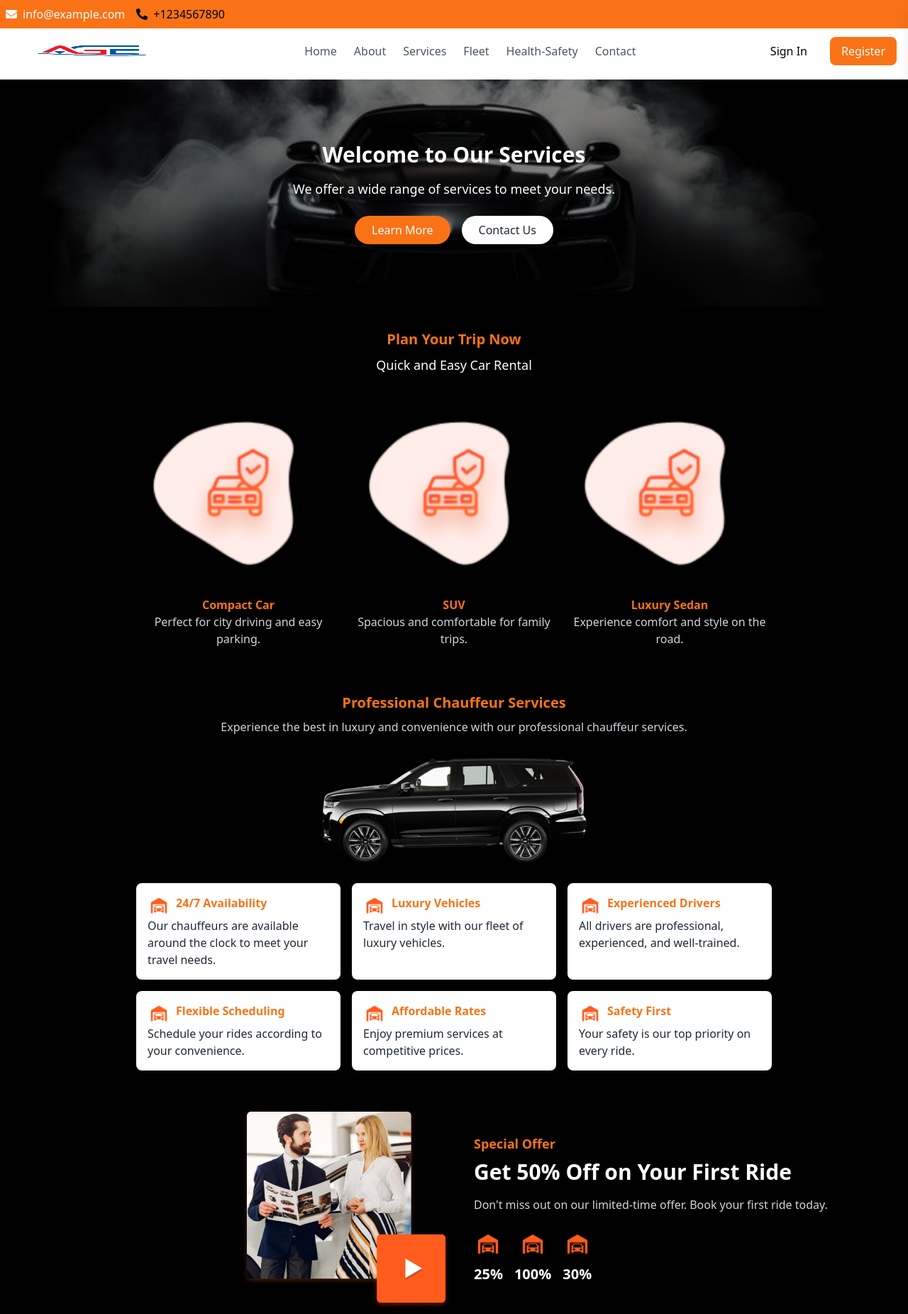
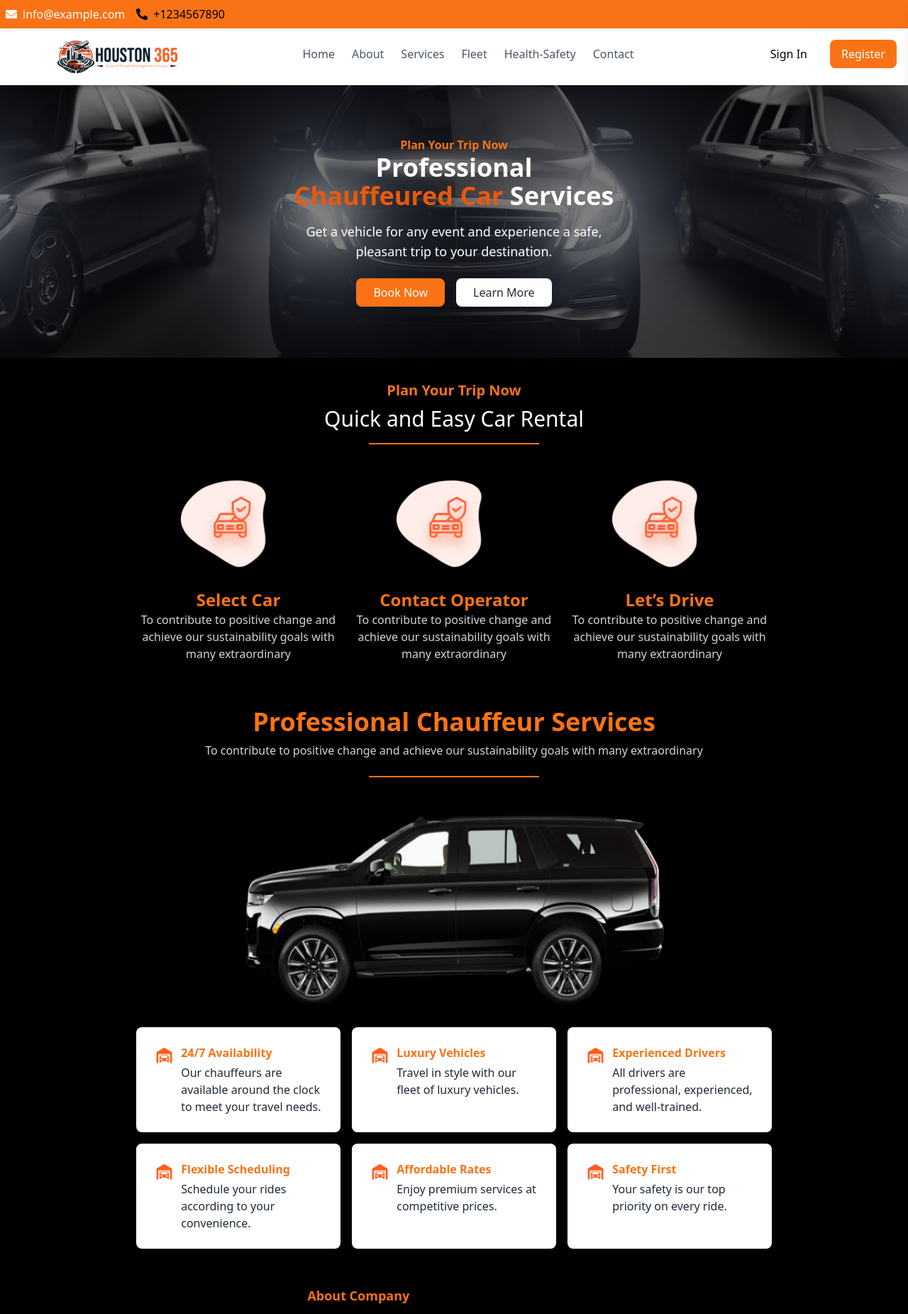
Before and after one commit to jawad114/Houston, a React (Create React App) app: page /home in a window 1280 px wide. Shown: the top 1851 px of the page at 71% size. Built offline with nearby package versions, Linux system fonts and the light colour scheme.

Commit message:
responsiveness

```diff
--- a/src/components/Navbar.tsx
+++ b/src/components/Navbar.tsx
@@ -22,7 +22,7 @@ const Navbar: React.FC<NavbarProps> = ({ brandName, imageSrcPath, navItems, cont
   };
 
   return (
-    <div className="bg-white shadow-md p-4 relative">
+    <div className="bg-white shadow-md p-4  sticky top-0 z-50">
       {/* Top Contact Info Bar */}
       {contactInfo && (
         <div className="bg-orange-500 w-full p-2 flex items-center justify-center md:justify-start absolute top-0 left-0 right-0 z-10">
@@ -41,7 +41,7 @@ const Navbar: React.FC<NavbarProps> = ({ brandName, imageSrcPath, navItems, cont
       <nav className="mt-8 flex justify-between items-center relative z-20">
         {/* Brand Logo */}
         <Link to="/">
-          <img src={`${process.env.PUBLIC_URL}/assets/logo.jpg`} alt={brandName} className="h-12 w-60" />
+          <img src={`${process.env.PUBLIC_URL}/assets/logo.png`} alt={brandName} className="h-12 mt-2 w-50 ml-16" />
         </Link>
 
         {/* Hamburger Menu Button for Small Screens */}
--- a/src/pages/Home.tsx
+++ b/src/pages/Home.tsx
@@ -29,19 +29,20 @@ const HomePage: React.FC = () => {
     <div className="min-h-screen bg-black-100 relative flex flex-col items-center">
       <div className="relative w-full">
         <img
-          src={`${process.env.PUBLIC_URL}/assets/car.jpg`}
+          src={`${process.env.PUBLIC_URL}/assets/home.png`}
           alt="Car"
-          className="w-full h-80 object-cover"
+          className="w-full h-96  object-cover"
         />
         <div className="absolute inset-0 flex flex-col items-center justify-center text-white bg-black bg-opacity-50 p-4">
-          <h2 className="text-3xl font-bold mb-4 text-center">Welcome to Our Services</h2>
-          <p className="text-lg mb-6 text-center">We offer a wide range of services to meet your needs.</p>
+          <p className='text-orange-500 text-center font-semibold'>Plan Your Trip Now</p>
+          <h2 className="text-4xl font-bold mb-4 text-center">Professional <br /> <span  className='text-orange-600'>Chauffeured Car </span>Services</h2>
+          <p className="text-lg mb-6 text-center">Get a vehicle for any event and experience a safe, <br /> pleasant trip to your destination.</p>
           <div className="flex flex-wrap justify-center gap-4">
-            <button className="bg-orange-500 text-white px-6 py-2 rounded-full hover:bg-orange-600 transition duration-300">
+            <button className="bg-orange-500 text-white px-6 py-2 rounded-lg hover:bg-orange-600 transition duration-300">
+              Book Now
+            </button>
+            <button className="bg-white text-gray-800 px-6 py-2 rounded-lg hover:bg-gray-100 transition duration-300">
             Learn More
-            </button>
-            <button className="bg-white text-gray-800 px-6 py-2 rounded-full hover:bg-gray-100 transition duration-300">
-              Contact Us
             </button>
           </div>
         </div>
@@ -49,22 +50,23 @@ const HomePage: React.FC = () => {
 
       <div className="bg-black text-white p-8 w-full">
         <h3 className="text-orange-500 text-xl font-semibold mb-2 text-center">Plan Your Trip Now</h3>
-        <h4 className="text-lg mb-4 text-center">Quick and Easy Car Rental</h4>
+        <h4 className="text-3xl mb-4 text-center">Quick and Easy Car Rental</h4>
+        <div className='border-t-2 border-orange-500 mt-3 w-60 mx-auto'></div>
         <div className="grid grid-cols-1 sm:grid-cols-2 md:grid-cols-3 gap-4 mx-auto max-w-4xl">
-          {['Compact Car', 'SUV', 'Luxury Sedan'].map((car, index) => (
+          {['Select Car', 'Contact Operator', 'Let’s Drive'].map((car, index) => (
             <div key={index} className="text-center max-w-xs mx-auto">
               <img
                 src={`${process.env.PUBLIC_URL}/assets/sm.png`}
                 alt={car}
-                className="w-full h-auto"
+                className="ml-12 mt-5 h-auto"
               />
-              <h5 className="text-orange-500 font-bold mt-2">{car}</h5>
+              <h5 className="text-2xl text-orange-500 font-bold mt-2">{car}</h5>
               <p className="text-gray-300">
-                {car === 'Compact Car'
-                  ? 'Perfect for city driving and easy parking.'
-                  : car === 'SUV'
-                  ? 'Spacious and comfortable for family trips.'
-                  : 'Experience comfort and style on the road.'}
+                {car === 'Select Car'
+                  ? 'To contribute to positive change and achieve our sustainability goals with many extraordinary'
+                  : car === 'Contact Operator'
+                  ? 'To contribute to positive change and achieve our sustainability goals with many extraordinary'
+                  : 'To contribute to positive change and achieve our sustainability goals with many extraordinary'}
               </p>
             </div>
           ))}
@@ -72,33 +74,55 @@ const HomePage: React.FC = () => {
       </div>
 
       <div className="bg-black text-white p-8 w-full">
-        <h3 className="text-orange-500 text-xl font-semibold mb-2 text-center">Professional Chauffeur Services</h3>
-        <p className="text-center text-gray-300 mb-6">Experience the best in luxury and convenience with our professional chauffeur services.</p>
+        <h3 className="text-orange-500 text-4xl font-semibold mb-2 text-center">Professional Chauffeur Services</h3>
+        <p className="text-center text-gray-300 mb-6">To contribute to positive change and achieve our sustainability goals with many extraordinary</p>
+        <div className='border-t-2 border-orange-500 mt-3 w-60 mx-auto mb-10'></div>
         <div className="flex justify-center mb-6">
           <img
             src={`${process.env.PUBLIC_URL}/assets/ch.png`}
             alt="Chauffeur Service"
-            className="h-40 w-96 rounded"
+            className="h-72 w-1/2 rounded"
           />
         </div>
         <div className="grid grid-cols-1 sm:grid-cols-2 md:grid-cols-3 gap-4 mx-auto max-w-4xl">
   {[{
-              title: '24/7 Availability', description: 'Our chauffeurs are available around the clock to meet your travel needs.' },
-            { title: 'Luxury Vehicles', description: 'Travel in style with our fleet of luxury vehicles.' },
-            { title: 'Experienced Drivers', description: 'All drivers are professional, experienced, and well-trained.' },
-            { title: 'Flexible Scheduling', description: 'Schedule your rides according to your convenience.' },
-            { title: 'Affordable Rates', description: 'Enjoy premium services at competitive prices.' },
-            { title: 'Safety First', description: 'Your safety is our top priority on every ride.' },
+      title: '24/7 Availability',
+      description: 'Our chauffeurs are available around the clock to meet your travel needs.'
+    },
+    {
+      title: 'Luxury Vehicles',
+      description: 'Travel in style with our fleet of luxury vehicles.'
+    },
+    {
+      title: 'Experienced Drivers',
+      description: 'All drivers are professional, experienced, and well-trained.'
+    },
+    {
+      title: 'Flexible Scheduling',
+      description: 'Schedule your rides according to your convenience.'
+    },
+    {
+      title: 'Affordable Rates',
+      description: 'Enjoy premium services at competitive prices.'
+    },
+    {
+      title: 'Safety First',
+      description: 'Your safety is our top priority on every ride.'
+    },
   ].map((service, index) => (
-            <div key={index} className="bg-white text-gray-800 p-4 rounded-lg shadow-md max-w-xs mx-auto">
+    <div key={index} className="bg-white text-gray-800 p-6 rounded-lg shadow-md max-w-xs mx-auto">
       <div className="flex items-start">
         <img src={`${process.env.PUBLIC_URL}/assets/car4.png`} alt={`Icon ${index + 1}`} className="w-8 h-8 mr-2" />
+        <div>
           <h5 className="text-orange-500 font-bold">{service.title}</h5>
+          <p className="mt-1">{service.description}</p>
         </div>
-              <p>{service.description}</p>
+      </div>
     </div>
   ))}
 </div>
+
+
       </div>
 
       <div className="bg-black text-white p-5 flex flex-col sm:flex-row items-center justify-center space-y-6 sm:space-y-0 sm:space-x-8 w-full">
@@ -106,21 +130,22 @@ const HomePage: React.FC = () => {
     <img
       src={`${process.env.PUBLIC_URL}/assets/img.png`}
       alt="Special Offer"
-      className="w-full h-auto rounded-lg"
+      className="w-full h-auto rounded-lg sm:w-full lg:w-full md:w-full"
     />
   </div>
   <div className="sm:w-2/3 text-center sm:text-left">
-    <h4 className="text-orange-500 text-lg font-semibold mb-2">Special Offer</h4>
-    <h2 className="text-3xl font-bold mb-4">Get 50% Off on Your First Ride</h2>
-    <p className="text-gray-300 mb-6">Don't miss out on our limited-time offer. Book your first ride today.</p>
-    <div className="flex flex-wrap justify-center sm:justify-start gap-4">
+    <h4 className="text-orange-500 text-lg font-semibold mb-2">About Company</h4>
+    <h2 className="text-3xl font-bold mb-4">You start the engine <br /> and your adventure begins</h2>
+    <p className="text-gray-300 mb-6">Certain but she but shyness why cottage. Guy the put instrument sir entreaties <br /> affronting. Pretended exquisite see cordially the you. Weeks quiet do vexed or <br /> whose. Motionless if no to affronting imprudence no precaution. My indulged <br /> as disposal strongly attended.</p>
+    <div className="flex justify-center items-center w-full">
   {['25%', '100%', '30%'].map((discount, index) => (
-        <div key={index} className="text-center w-1/2 sm:w-auto">
-          <img src={`${process.env.PUBLIC_URL}/assets/car4.png`} alt={`Icon ${index + 1}`} className="w-10 h-10 mx-auto mb-2" />
-          <p className="text-white text-xl font-bold">{discount}</p>
+    <div key={index} className="text-center mr-72 ">
+      <img src={`${process.env.PUBLIC_URL}/assets/car4.png`} alt={`Icon ${index + 1}`} className="w-20 h-20 mx-auto mb-2" />
+      <p className="text-white text-2xl font-bold">{discount}</p>
     </div>
   ))}
 </div>
+
   </div>
 </div>
 
```
Also changed, not shown: public/assets/home.png (added), public/assets/logo.png (added). Lines whose indentation alone changed are shown as unchanged.
